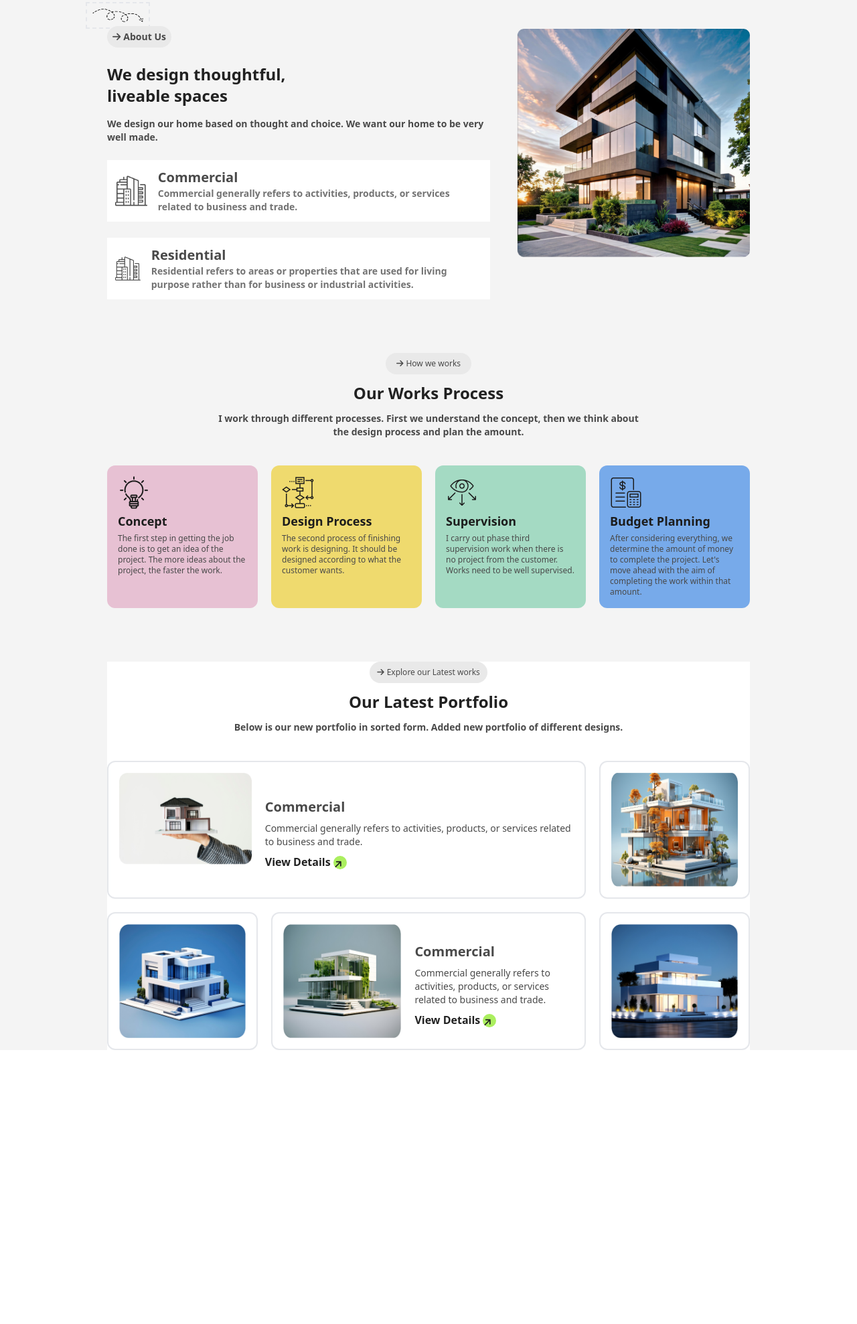
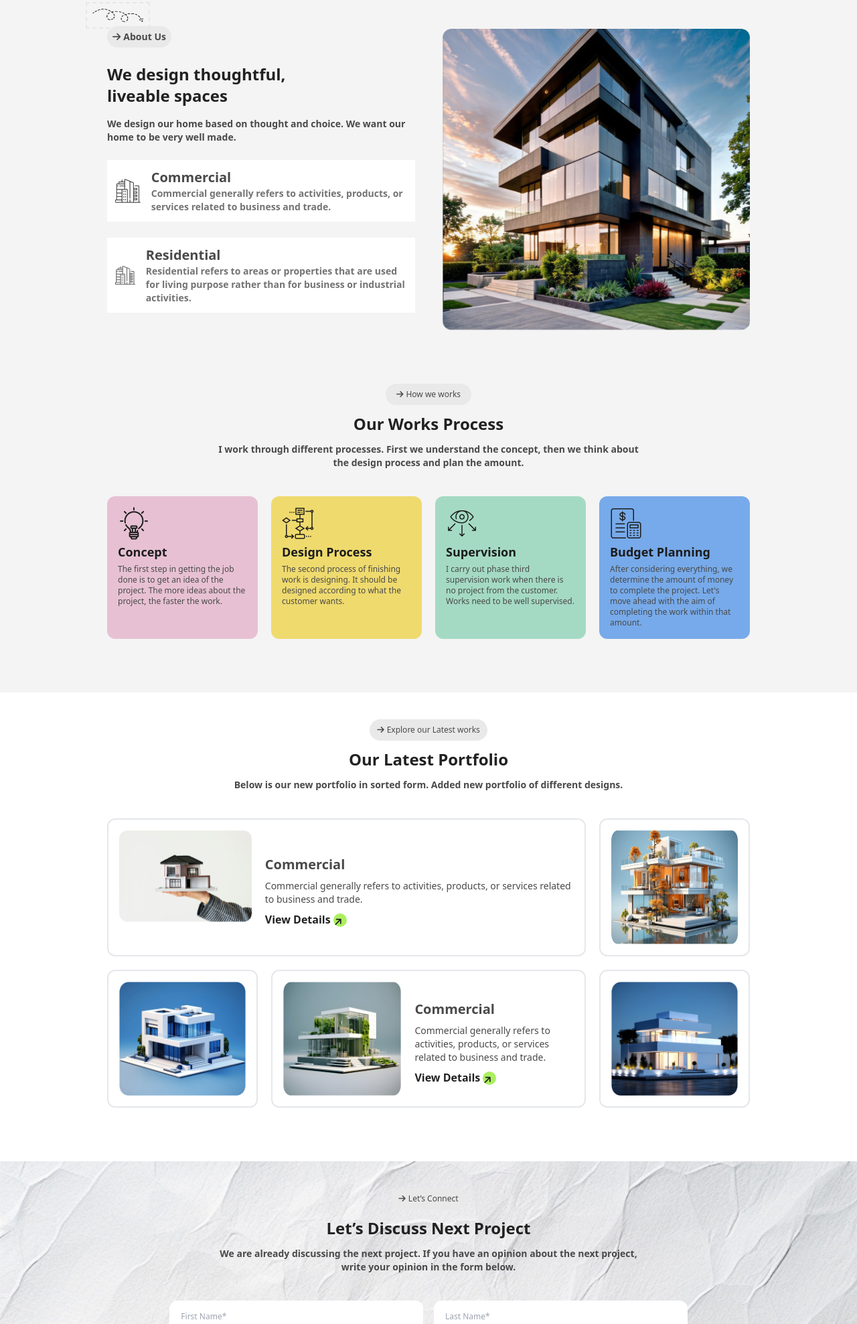
Before and after one commit to jahidhasan6676/B10-Assignment-3, a plain HTML site: page index.html in a window 1280 px wide. Shown: the part 823-2800 px from the top of the page at 67% size. Before the commit the page ends 2471 px from the top, so only its background shows below. Drawn offline with nearby package versions, Linux system fonts and the light colour scheme.

Commit message:
added the project discuses and form and mobile responsive

```diff
--- a/index.html
+++ b/index.html
@@ -29,13 +29,21 @@
                         Manrope: 'Manrope',
                     },
                     backgroundImage: {
-                        leaf: "",
+                        image: "../assets/bg.jpg",
                         call_to_action: "",
                     },
                 },
             },
         }
  </script>
+ <style>
+    .bg-image{
+        background-image: url(./assets/bg.jpg);
+        background-repeat: no-repeat;
+        background-size: cover;
+
+    }
+ </style>
 </head>
 <body class="bg-[#F4F4F4]">
     <header class="w-11/12 md:w-9/12 mx-auto mb-20">
@@ -101,12 +109,12 @@
           <!-- banner-section end -->
 
     </header>
-    <main class="w-11/12 md:w-9/12 mx-auto mb-20 ">
+    <main class=" ">
         <!-- About us section start-->
-         <section>
-            <div class="lg:flex gap-10 space-y-10">
+         <section class="w-11/12 md:w-9/12 mx-auto mb-20">
+            <div class="lg:flex gap-10 space-y-10  ">
                 <!-- text-section-part -->
-                 <div class="space-y-6">
+                 <div class="space-y-6 flex-1">
                     <div class="space-y-6 text-center lg:text-left">
                         <div class=" ">
                             <img class="w-24 h-10 -ml-8 -mb-1  p-2 border-2 border-dashed hidden lg:flex" src="./assets/Vector.png" alt="">
@@ -139,15 +147,15 @@
                     </div>
                 </div>
                  <!-- img section part -->
-                 <div>
-                    <img  src="./assets/Rectangle.png" alt="">
+                 <div class="flex-1">
+                    <img   src="./assets/Rectangle.png" alt="">
                  </div>
             </div>
          </section>
          <!-- about us section end -->
 
          <!-- work process section -->
-          <section class="mt-20 mb-20">
+          <section class="mt-20 w-11/12 md:w-9/12 mx-auto mb-20">
             <div class="space-y-10 ">
                 <!-- text section part -->
                 <div class=" space-y-3 text-center">
@@ -208,11 +216,11 @@
           <!-- card section end -->
 
         <!-- latest portfolio section start-->
-         <section class=" bg-[#FFFFFF] mt-20 mb-20">
-            <div class=" grid grid-cols-1">
+         <section class="w-full bg-[#FFFFFF] ">
+            <div class=" grid grid-cols-1 w-11/12 md:w-9/12 mx-auto">
                 <!-- text section part -->
                  <div>
-                    <div class=" space-y-3 text-center ">
+                    <div class=" space-y-3 text-center mt-10">
                         <div class=" ">
 
                             <button class=" text-xs w-44 h-8 bg-[#E9E9E9] text-secondary rounded-2xl font-medium"><i class="fa-solid fa-arrow-right mr-1"></i>Explore our Latest works</button>
@@ -224,7 +232,7 @@
                     </div>
                  </div>
                  <!-- portfolio card -->
-                  <div class="grid grid-cols-4  lg:grid-cols-4 lg:grid-rows-2 gap-5 mt-10">
+                  <div class="grid grid-cols-4  lg:grid-cols-4 lg:grid-rows-2 gap-5 mt-10 mb-20">
 
                     <!-- 1st -->
                     <div class="border-2 rounded-xl col-span-4 lg:col-span-3 lg:flex gap-5 p-4 space-y-3">
@@ -272,6 +280,42 @@
 
             </div>
          </section>
+         <!-- latest portfolio section end -->
+
+         <!-- project section start -->
+          <section class="w-full bg-image">
+            <div class="w-11/12 md:w-8/12 mx-auto lg:p-10 p-2">
+                <!-- text section part -->
+
+                    <div class=" space-y-3 text-center">
+                        <div class=" ">
+                            <button class=" text-xs w-28 h-8 bg-[#E9E9E9] text-secondary rounded-2xl font-medium"><i class="fa-solid fa-arrow-right mr-1"></i>Let’s Connect</button>
+
+                        </div>
+                        <h4 class="text-2xl font-bold text-font_color">Let’s Discuss Next Project</h4>
+                        <p class="text-sm text-secondary font-semibold">We are already discussing the next project. If you have an opinion about the next project,<br> write your opinion in the form below.</p>
+
+                    </div>
+
+                 <!-- input section part -->
+                  <div class="mt-10 w-full space-y-3">
+                    <div class="lg:flex lg:space-x-4 lg:space-y-0 space-y-3">
+                        <input type="text" placeholder="First Name*" class="input rounded-xl text-xs text-[#A0A0A0] bg-white w-full lg:w-1/2 " />
+                        <input type="text" placeholder="Last Name*" class="input rounded-xl text-xs text-[#A0A0A0] bg-white w-full lg:w-1/2 " />
+                    </div>
+
+                    <div class="lg:flex lg:space-x-4 lg:space-y-0 space-y-3">
+                        <input type="text" placeholder="Phone Number*" class="input rounded-xl text-xs text-[#A0A0A0] bg-white w-full lg:w-1/2 " />
+                        <input type="text" placeholder="Email Number*" class="input rounded-xl text-xs text-[#A0A0A0] bg-white w-full lg:w-1/2" />
+                    </div>
+
+                    <textarea rows="8" placeholder="Write your massage here"class="textarea rounded-xl bg-white text-xs text-[#A0A0A0]   w-full "></textarea>
+
+                    <button class="btn rounded-2xl bg-primary text-[#1C1C1C] font-bold border-none w-full">Send Mail <i class="fa-solid fa-arrow-right  text-[#FFFFFF] w-5 h-5 rounded-full items-center flex justify-center bg-black -rotate-45 "></i></button>
+                  </div>
+
+            </div>
+          </section>
 
 
     </main>
```
